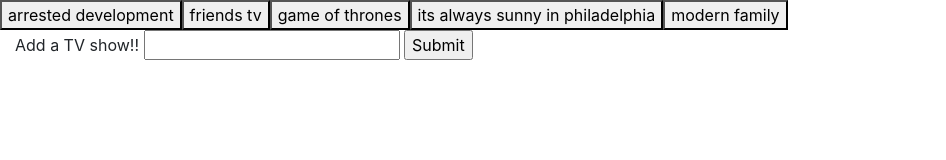
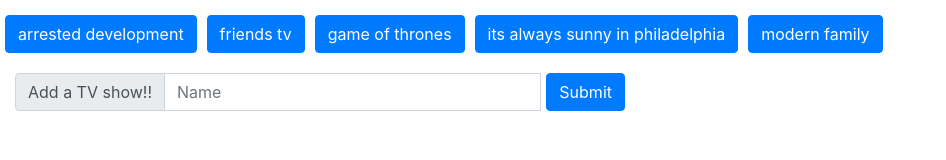
Before and after one commit to ankitbaraskar/GifTastic, a plain HTML site: page index.html in a window 1280 px wide. Shown: the whole page, without its empty margins (0-946 px from the left). Drawn offline with nearby package versions, Linux system fonts and the light colour scheme.

Commit message:
fixed some formatting and appearance

```diff
--- a/assets/css/style.css
+++ b/assets/css/style.css
@@ -0,0 +1,33 @@
+button{
+    margin-right: 5px;
+    margin-left: 5px;
+    margin-top: 15px;
+}
+
+p{
+    margin-bottom: 0px;
+}
+
+img{
+    max-width: 300px;
+    max-height: 150px;
+}
+
+#buttons-view{
+    margin-bottom: 20px;
+
+}
+
+#tv-form{
+    font-weight: bolder;
+}
+#add-tv{
+    margin-left: 5px;
+}
+
+#gifDiv-id{
+    float: left;
+    margin-bottom: 20px;
+
+    margin-right: 20px;
+}
--- a/assets/javascript/app.js
+++ b/assets/javascript/app.js
@@ -9,7 +9,7 @@
 
     for (var i = 0; i < takeTopicsArray.length; i++) {
         var buttonvar = $("<button>");
-        buttonvar.addClass("tvShowName");
+        buttonvar.addClass("tvShowName btn btn-primary");
         buttonvar.attr("data-name", takeTopicsArray[i]);
         buttonvar.text(takeTopicsArray[i]);
         $("#buttons-view").append(buttonvar);
@@ -69,6 +69,7 @@
                 tvImage.attr("data-state", "still");
                 tvImage.addClass("gif");
 
+                gifDiv.attr("id","gifDiv-id");
                 gifDiv.append(pForRating);
                 gifDiv.append(tvImage);
 
--- a/index.html
+++ b/index.html
@@ -21,14 +21,16 @@
         <div class="row" id="row-div">
 
             <div class="col-sm-6">
-                    <form id="tv-form">
-                        <label for="tv-input">Add a TV show!!</label>
-                        <input type="text" id="tv-input">
+                <form class="input-group mb-3" id="tv-form">
+                    <div class="input-group-prepend">
+                        <label class="input-group-text" id="basic-addon1" for="tv-input">Add a TV show!!</label>
+                    </div>
+                    <input type="text" id="tv-input" class="form-control" placeholder="Name" aria-label="Name" aria-describedby="basic-addon1">
 
-                        <!-- Button triggers new tv show to be added -->
-                        <input id="add-tv" type="submit" value="Submit">
-                    </form>
-                </div>
+                    <!-- Button triggers new tv show to be added -->
+                    <input class="btn btn-primary" id="add-tv" type="submit" value="Submit">
+                </form>
+            </div>
 
         </div>
 
```
